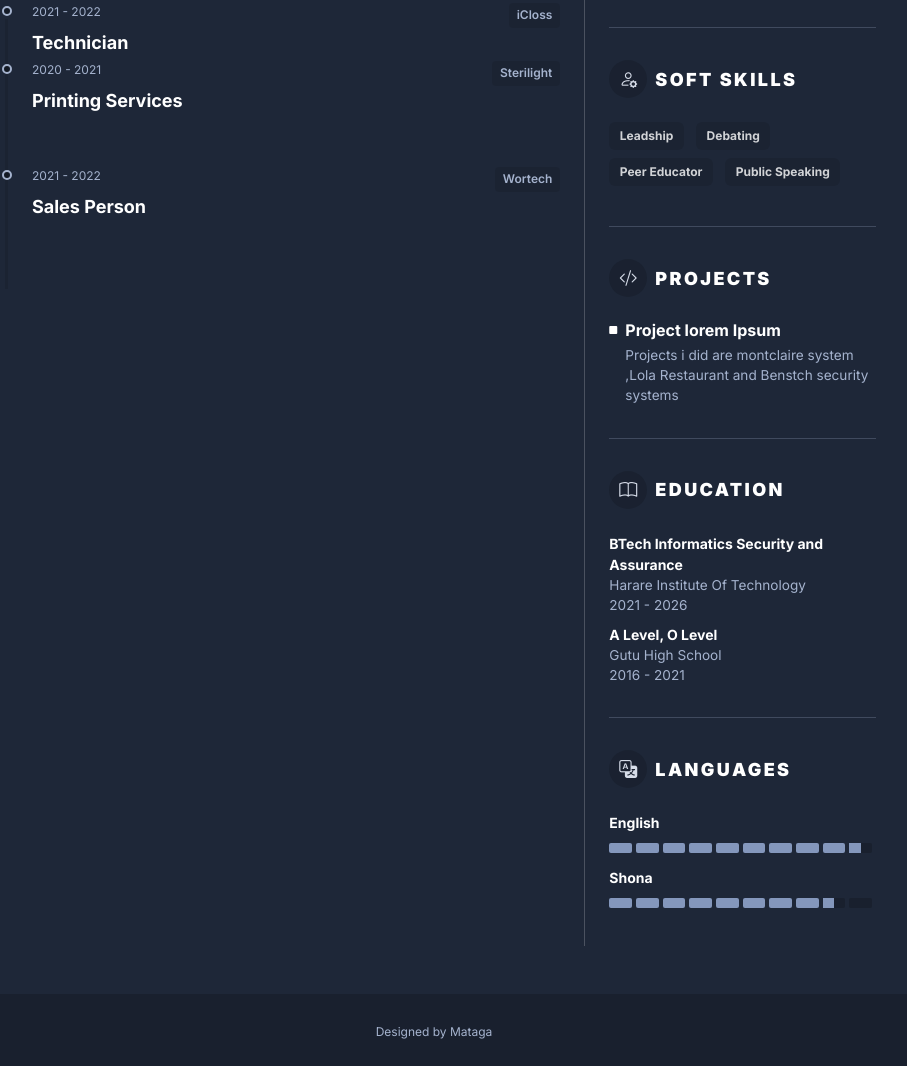
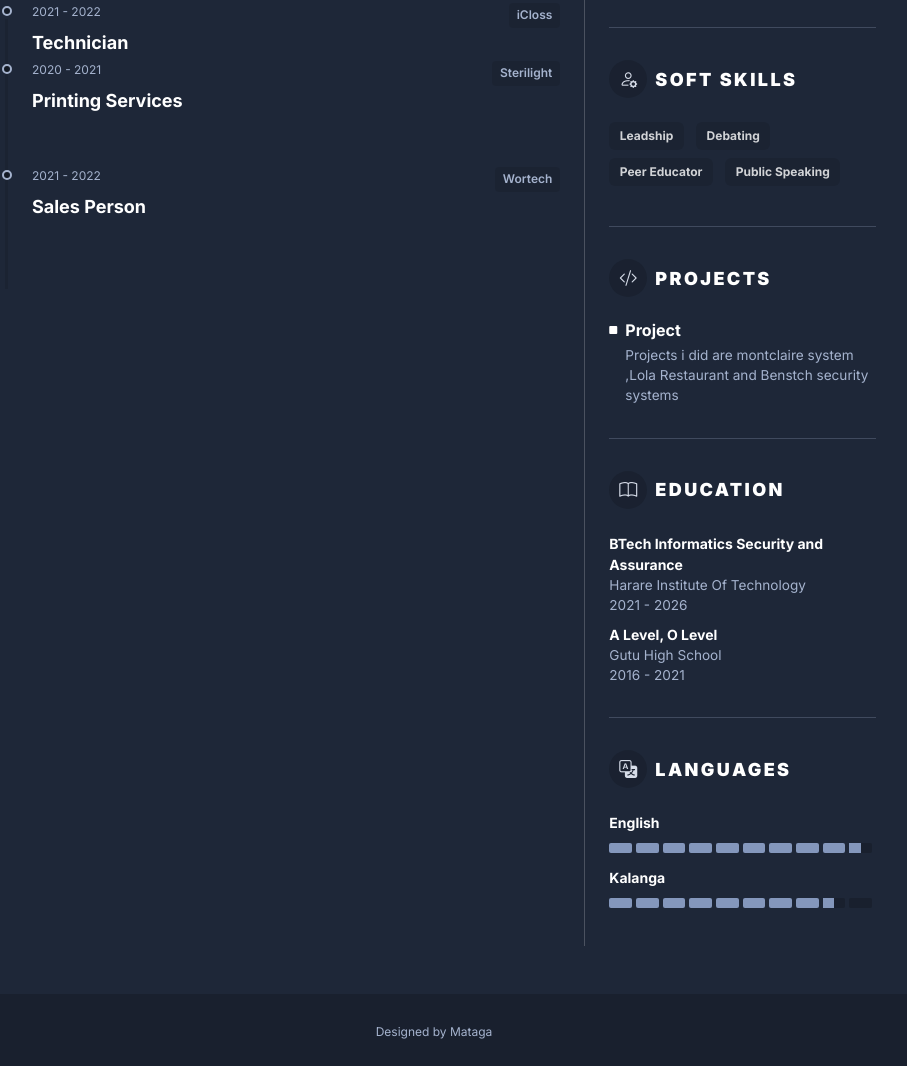
Before and after one commit to iambeu/portfolio, a plain HTML site: page index.html in a window 1280 px wide. Shown: the part 702-1768 px from the top of the page, without its empty margins (206-1113 px from the left). Drawn offline with nearby package versions, Linux system fonts and the light colour scheme.

Commit message:
update index.html
update my details

```diff
--- a/index.html
+++ b/index.html
@@ -183,7 +183,7 @@
 									<section class="resume-projects-section resume-section">
 										<h3 class="resume-section-heading text-uppercase py-2 py-lg-3 py-3"><i class="resume-section-heading-icon bi bi-code-slash me-2"></i>Projects</h3>
 										<div class="item">
-											<h4 class="item-heading"><i class="item-icon bi bi-square-fill me-2"></i><a href="#">Project lorem Ipsum</a></h4>
+											<h4 class="item-heading"><i class="item-icon bi bi-square-fill me-2"></i><a href="#">Project</a></h4>
 											<div class="item-desc">
 												Projects i did are montclaire system ,Lola Restaurant and Benstch security systems
 											</div>
@@ -232,7 +232,7 @@
 										        </div>
 										    </li>
 										     <li class="mb-2">
-										        <div class="resume-lang-name">Shona</div>
+										        <div class="resume-lang-name">Kalanga</div>
 										        <div class="resume-level-indicator row gx-0 flex-nowrap">
 											        <div class="col"><span class="item item-full"></span></div>
 											        <div class="col"><span class="item item-full"></span></div>
```
